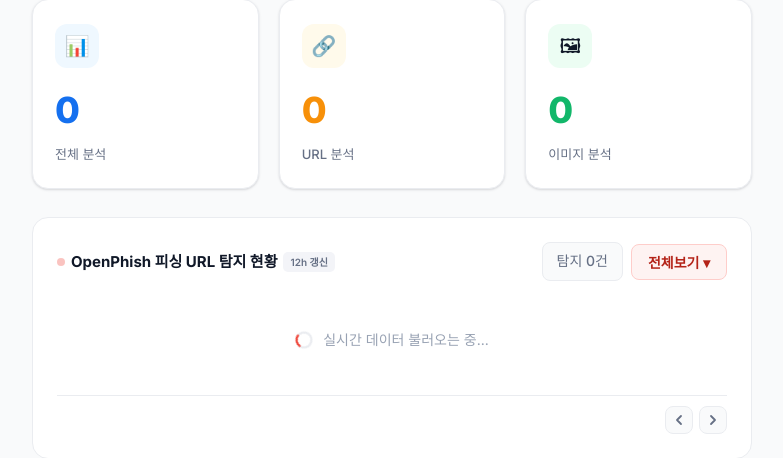
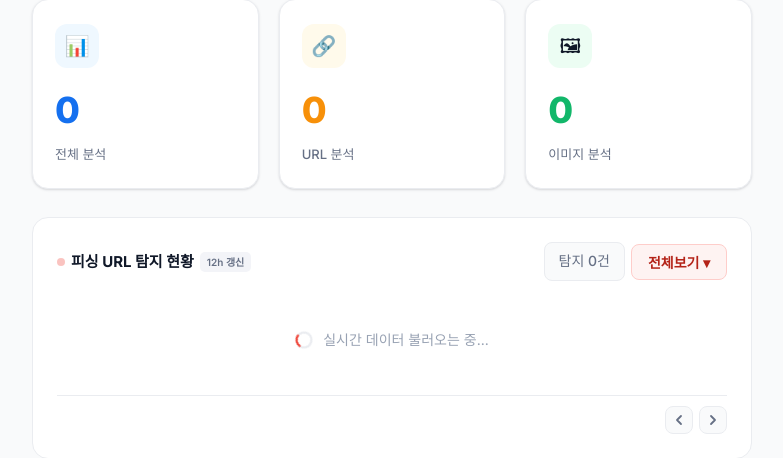
Before and after one commit to abffks99-create/Codeshot_amen, a Flask app: page /main in a window 1280 px wide. Shown: the part 339-797 px from the top of the page, without its empty margins (248-1031 px from the left). Run offline with Flask 3, Linux system fonts and the light colour scheme; the visitor is signed in with stand-in values (Sample User, id 1); data that the repository does not hold is empty; parts of the project's set-up code (start-up, migrations or seed data) failed here and were passed over.

Commit message:
수정 사항 수정

```diff
--- a/templates/main.html
+++ b/templates/main.html
@@ -16,8 +16,8 @@
 
     /* ── OpenPhish 위협 섹션 ── */
     .threat-section { background:#fff; border:1px solid #EAECF0; border-radius:16px; padding:24px; margin-bottom:20px; }
-    .threat-header { display:flex; align-items:center; justify-content:space-between; margin-bottom:16px; flex-wrap:wrap; gap:8px; }
-    .threat-title { display:flex; align-items:center; gap:6px; font-size:15px; font-weight:700; color:#101828; flex:1; min-width:0; flex-wrap:wrap; }
+    .threat-header { display:flex; align-items:center; justify-content:space-between; margin-bottom:16px; gap:8px; flex-wrap:nowrap; }
+    .threat-title { display:flex; align-items:center; gap:6px; font-size:15px; font-weight:700; color:#101828; min-width:0; overflow:hidden; white-space:nowrap; flex-shrink:1; }
     .live-dot { width:8px; height:8px; border-radius:50%; background:#F04438; flex-shrink:0; animation:livepulse 1.5s infinite; }
     @keyframes livepulse { 0%,100%{opacity:1;} 50%{opacity:0.3;} }
     @keyframes spin { from{transform:rotate(0deg);} to{transform:rotate(360deg);} }
@@ -205,10 +205,10 @@
     <div class="threat-header">
       <div class="threat-title">
         <div class="live-dot"></div>
-        OpenPhish 피싱 URL 탐지 현황
+        <span style="overflow:hidden;text-overflow:ellipsis;white-space:nowrap;">피싱 URL 탐지 현황</span>
         <span class="live-badge" style="color:#667085;font-size:10px;font-weight:600;background:#F3F4F8;padding:2px 7px;border-radius:5px;">12h 갱신</span>
       </div>
-      <div style="display:flex;align-items:center;gap:8px;">
+      <div style="display:flex;align-items:center;gap:6px;flex-shrink:0;">
         <span class="today-count" id="top-total-count">탐지 {{ threat_total_count }}건</span>
         <button class="threats-more-btn" id="expand-toggle-btn" onclick="toggleExpandSection()">전체보기 ▾</button>
       </div>
```
